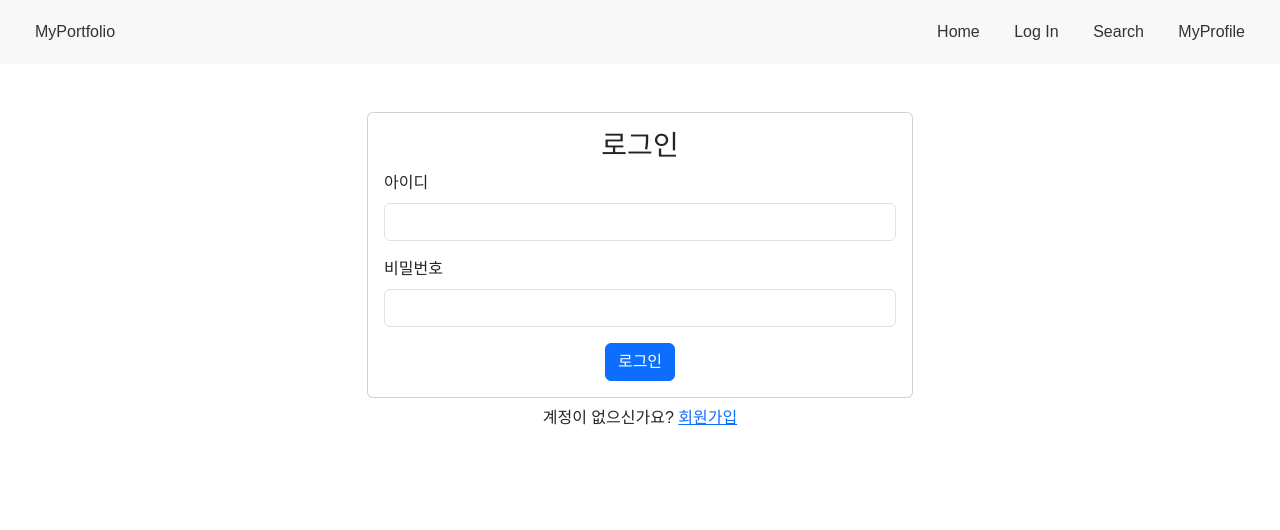
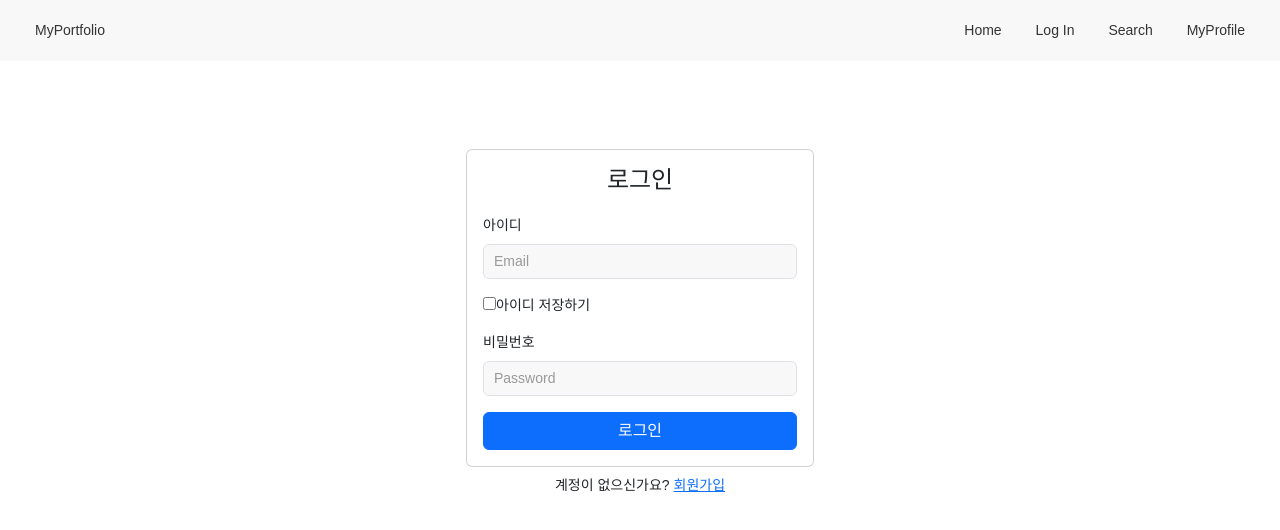
Before and after one commit to garoo98/kw-OSS-proj-4, a plain HTML site: page login.html in a window 1280 px wide. Drawn offline with nearby package versions, Linux system fonts and the light colour scheme.

Commit message:
css update v1

```diff
--- a/login.html
+++ b/login.html
@@ -5,6 +5,7 @@
     <meta name="viewport" content="width=device-width, initial-scale=1.0">
     <link href="https://cdn.jsdelivr.net/npm/bootstrap@5.3.2/dist/css/bootstrap.min.css" rel="stylesheet"
     crossorigin="anonymous">
+    <link rel="stylesheet" href="login_style.css">
     <title>Login - MyPortfolio</title>
 </head>
 <body>
@@ -17,14 +18,15 @@
                     <div class="card-body">
                         <h3 class="card-title text-center">로그인</h3>
                         <form id="loginForm" action="/login" method="post">
+                                <label for="inputEmail" class="form-label">아이디</label>
+                                <input type="id" class="form-control" id="inputid" placeholder="Email"  name="id" required >
                             <div class="mb-3">
-                                <label for="inputEmail" class="form-label">아이디</label>
-                                <input type="id" class="form-control" id="inputid   " name="id" required>
+                                <label for="remember-check">
+                                <input type="checkbox" id="remember-check">아이디 저장하기 <!-- 아이디 저장하기 기능 추가 -->
+                                </label>
                             </div>
-                            <div class="mb-3">
                                 <label for="inputPassword" class="form-label">비밀번호</label>
-                                <input type="password" class="form-control" id="inputPassword" name="password" required>
-                            </div>
+                                <input type="password" class="form-control" id="inputPassword" placeholder="Password" name="password" required>
                             <div class="text-center">
                                 <button type="submit" class="btn btn-primary">로그인</button>
                             </div>
--- /dev/null
+++ b/login_style.css
@@ -0,0 +1,44 @@
+*{
+    padding: 0;
+    margin: 0;
+    border: none;
+}
+body{
+    font-size: 14px;
+    font-family: 'Roboto', sans-serif;
+}
+
+.container{
+    width: 800px;
+    height: 350px;
+    padding: 40px;
+    box-sizing: border-box;
+}
+
+.card-title {
+    font-size: 24px;
+    margin-bottom: 20px;
+}
+
+#inputid{
+    margin-bottom: 0px;
+}
+
+#loginForm > input{
+    width: 100%;
+    height: 35px;
+    padding: 0 10px;
+    box-sizing: border-box;
+    margin-bottom: 16px;
+    border-radius: 6px;
+    background-color: #F8F8F8;
+}
+
+.btn{
+    width: 100%;
+}
+
+.form-control::placeholder {
+    font-size: 14px;
+    color: #999;
+}
--- /dev/null
+++ b/search_style.css
@@ -0,0 +1,33 @@
+.main > h2{
+    padding-top: 100px;
+    padding-bottom: 100px;
+    text-align: center;
+}
+
+.applicant{
+    display: flex;
+    width: 1280px;
+    height: 302px;
+    background-color: white;
+    margin: auto;
+}
+
+.applicant > li{
+    flex: 1;
+    height: 302px;
+    background-color: lightgray;
+    margin-top: 20px;
+    list-style: none;
+}
+
+.applicant >li:not(:last-child){
+    margin-right: 20px;
+}
+
+.applicant >li:not(:first-child){
+    margin-left: 20px;
+}
+
+.container{
+    padding-top: 100px;
+}
```
Also changed, not shown: index.html (+1 -10 lines), index_style.css (added, +8 -0 lines), search.html (+10 -0 lines), image/p1.png (added), image/p2.png (added), image/p3.png (added).
